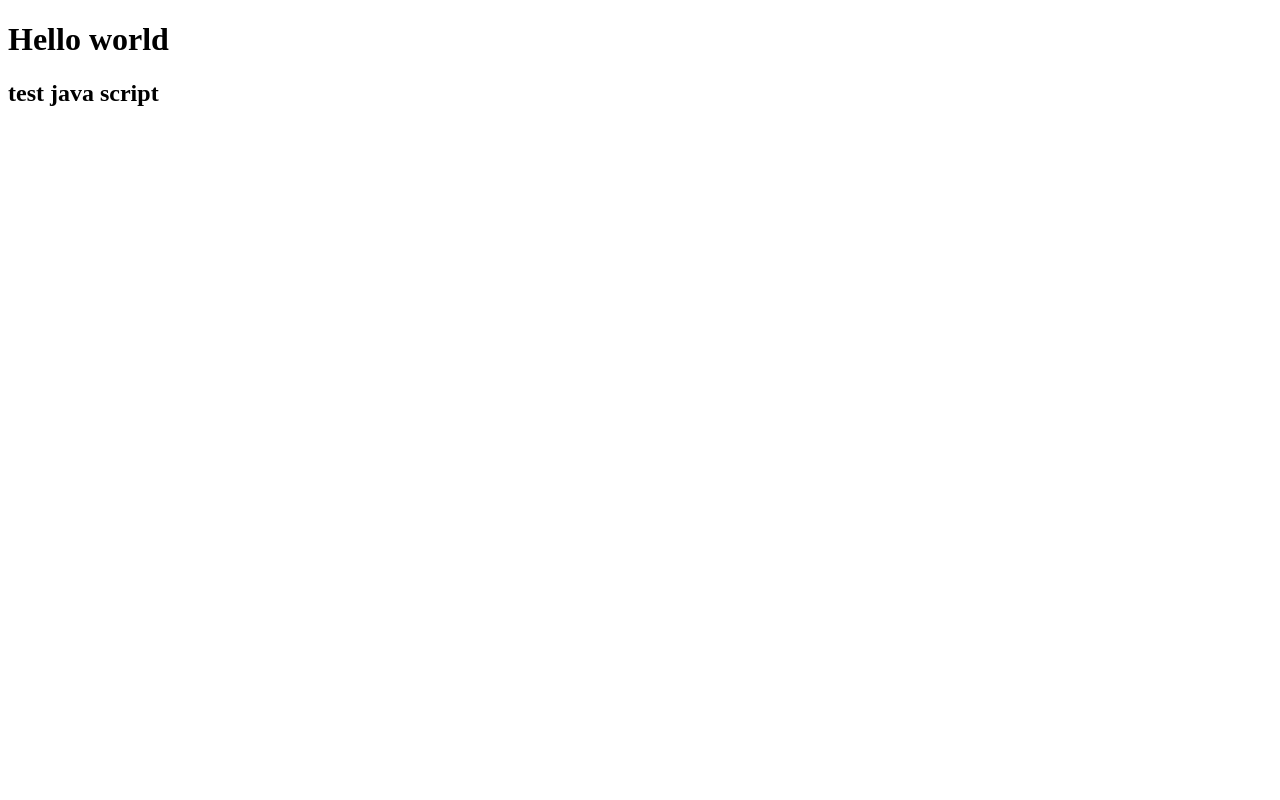
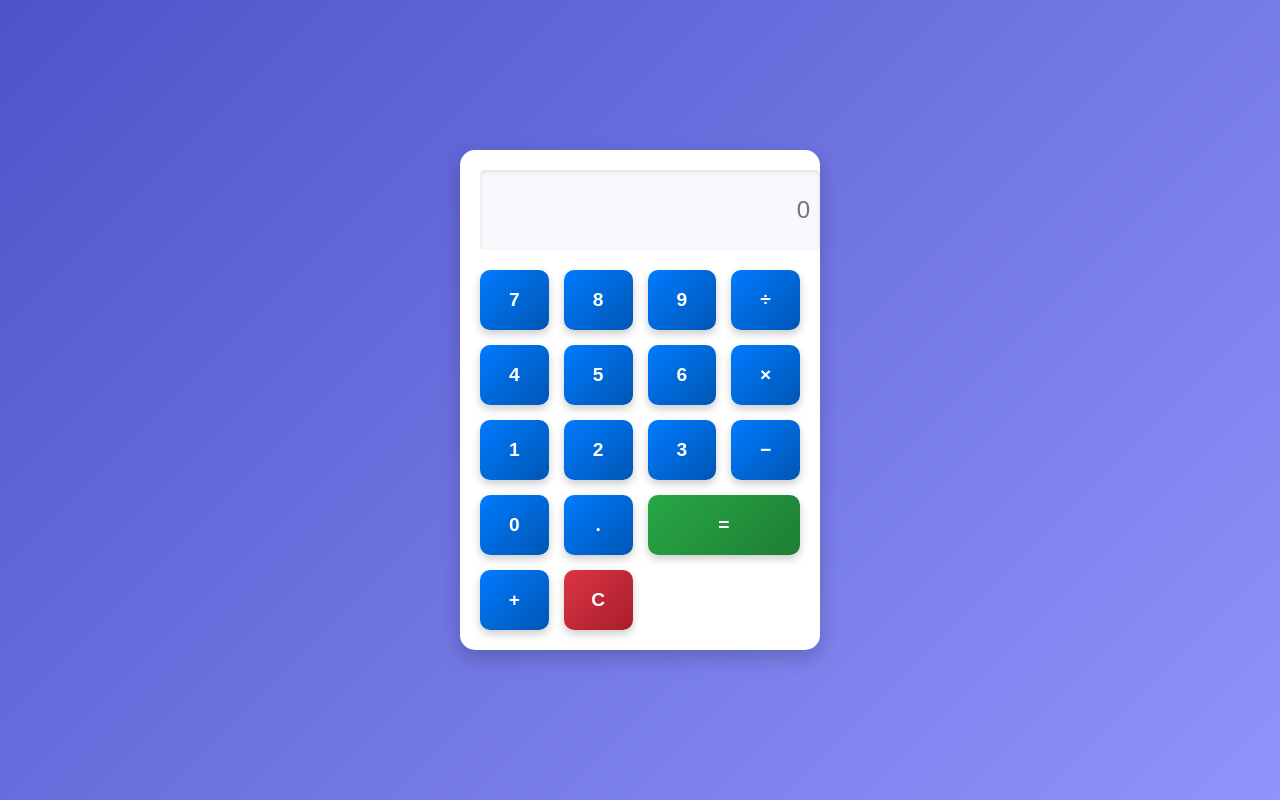
Before and after one commit to santi789/testbranch, a plain HTML site: page index.html in a window 1280 px wide. Drawn offline with Linux system fonts and the light colour scheme.

Commit message:
new test_v3

```diff
--- a/index.html
+++ b/index.html
@@ -1,13 +1,34 @@
 <!DOCTYPE html>
 <html lang="en">
 <head>
-    <meta charset="UTF-8">
-    <meta name="viewport" content="width=device-width, initial-scale=1.0">
-    <title>santi</title>
+  <meta charset="UTF-8">
+  <meta name="viewport" content="width=device-width, initial-scale=1.0">
+  <title>Stylish Calculator</title>
+  <link rel="stylesheet" href="style.css">
+  <script src="script.js" defer></script>
 </head>
 <body>
-    <h1>Hello world</h1>
-    <h2>test java script</h2>
-    <script src="script.js"></script>
+  <div class="calculator">
+    <input type="text" id="result" placeholder="0" readonly>
+    <div class="buttons">
+      <button onclick="appendValue('7')">7</button>
+      <button onclick="appendValue('8')">8</button>
+      <button onclick="appendValue('9')">9</button>
+      <button onclick="performOperation('/')">÷</button>
+      <button onclick="appendValue('4')">4</button>
+      <button onclick="appendValue('5')">5</button>
+      <button onclick="appendValue('6')">6</button>
+      <button onclick="performOperation('*')">×</button>
+      <button onclick="appendValue('1')">1</button>
+      <button onclick="appendValue('2')">2</button>
+      <button onclick="appendValue('3')">3</button>
+      <button onclick="performOperation('-')">−</button>
+      <button onclick="appendValue('0')">0</button>
+      <button onclick="appendValue('.')">.</button>
+      <button class="equals" onclick="calculateResult()">=</button>
+      <button onclick="performOperation('+')">+</button>
+      <button class="clear" onclick="clearResult()">C</button>
+    </div>
+  </div>
 </body>
 </html>
--- a/script.js
+++ b/script.js
@@ -1,2 +1,54 @@
-console.log("santi");
+console.log("santi kumpuan");
 console.log("Tae")
+
+let currentInput = '';
+let currentOperation = null;
+let previousValue = null;
+
+function appendValue(value) {
+  currentInput += value;
+  updateResult(currentInput);
+}
+
+function performOperation(operation) {
+  if (currentInput) {
+    if (previousValue === null) {
+      previousValue = parseFloat(currentInput);
+    } else if (currentOperation) {
+      previousValue = calculate(previousValue, parseFloat(currentInput), currentOperation);
+    }
+  }
+  currentInput = '';
+  currentOperation = operation;
+  updateResult(previousValue);
+}
+
+function calculateResult() {
+  if (currentInput && currentOperation && previousValue !== null) {
+    previousValue = calculate(previousValue, parseFloat(currentInput), currentOperation);
+    currentInput = '';
+    currentOperation = null;
+    updateResult(previousValue);
+  }
+}
+
+function calculate(a, b, operation) {
+  switch (operation) {
+    case '+': return a + b;
+    case '-': return a - b;
+    case '*': return a * b;
+    case '/': return a / b;
+    default: return b;
+  }
+}
+
+function clearResult() {
+  currentInput = '';
+  currentOperation = null;
+  previousValue = null;
+  updateResult('');
+}
+
+function updateResult(value) {
+  document.getElementById('result').value = value || '0';
+}
--- /dev/null
+++ b/style.css
@@ -0,0 +1,84 @@
+/* Global Styles */
+body {
+    font-family: 'Arial', sans-serif;
+    display: flex;
+    justify-content: center;
+    align-items: center;
+    height: 100vh;
+    margin: 0;
+    background: linear-gradient(135deg, #4e54c8, #8f94fb);
+  }
+
+  /* Calculator Container */
+  .calculator {
+    width: 320px;
+    padding: 20px;
+    background: #ffffff;
+    border-radius: 15px;
+    box-shadow: 0 8px 20px rgba(0, 0, 0, 0.2);
+  }
+
+  /* Display Screen */
+  #result {
+    width: 100%;
+    height: 60px;
+    margin-bottom: 20px;
+    font-size: 1.5em;
+    text-align: right;
+    padding: 10px;
+    border: none;
+    border-radius: 5px;
+    background: #f7f9fc;
+    color: #333;
+    box-shadow: inset 0 2px 5px rgba(0, 0, 0, 0.1);
+  }
+
+  /* Buttons Layout */
+  .buttons {
+    display: grid;
+    grid-template-columns: repeat(4, 1fr);
+    gap: 15px;
+  }
+
+  /* Buttons Styling */
+  button {
+    height: 60px;
+    font-size: 1.2em;
+    font-weight: bold;
+    border: none;
+    border-radius: 10px;
+    background: linear-gradient(135deg, #007bff, #0056b3);
+    color: white;
+    cursor: pointer;
+    box-shadow: 0 4px 8px rgba(0, 0, 0, 0.2);
+    transition: transform 0.2s, box-shadow 0.2s, background 0.3s;
+  }
+
+  button:hover {
+    background: linear-gradient(135deg, #0056b3, #004494);
+    box-shadow: 0 6px 12px rgba(0, 0, 0, 0.3);
+  }
+
+  button:active {
+    transform: scale(0.95);
+    box-shadow: 0 3px 6px rgba(0, 0, 0, 0.4);
+  }
+
+  /* Clear Button */
+  .clear {
+    background: linear-gradient(135deg, #dc3545, #a71d2a);
+  }
+
+  .clear:hover {
+    background: linear-gradient(135deg, #a71d2a, #871219);
+  }
+
+  /* Equals Button */
+  .equals {
+    grid-column: span 2;
+    background: linear-gradient(135deg, #28a745, #1e7e34);
+  }
+
+  .equals:hover {
+    background: linear-gradient(135deg, #1e7e34, #155d27);
+  }
```
